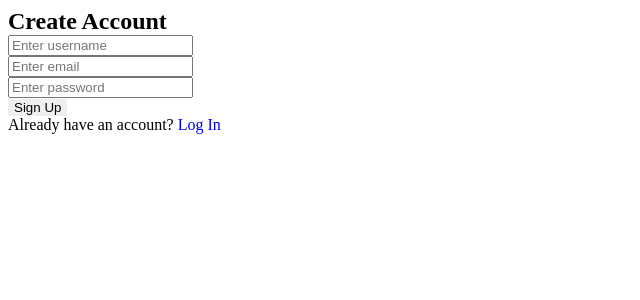
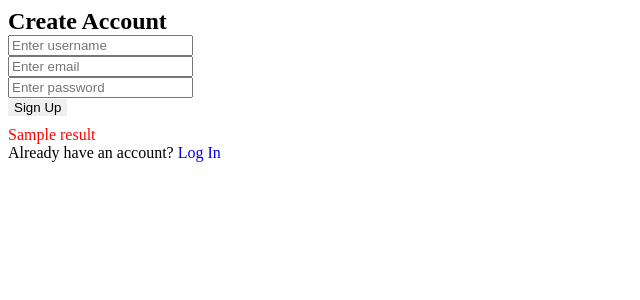
Before and after one commit to Danpsyper/Py-html-programm, a Flask app: template Py-html-programm/templates/index.html in a window 1280 px wide. Shown: the top 300 px of the page, without its empty margins (0-640 px from the left). Run offline with Flask 3, Linux system fonts and the light colour scheme; the template is opened without the code that fills it: most values are stand-ins (such as "Sample title", 1, 10 or a date in 2020).

Commit message:
Connected the password

```diff
--- a/Py-html-programm/app.py
+++ b/Py-html-programm/app.py
@@ -1,4 +1,4 @@
-from flask import Flask, render_template
+from flask import Flask, render_template, request
 
 app = Flask(__name__)
 
@@ -26,6 +26,7 @@ def check_upper(func):
         else:
             return func(password)
     return wrapper
+
 @check_upper
 @check_digits
 @charachter_limit
@@ -34,10 +35,13 @@ def password_cheker(password: str) -> str:
 
 @app.route("/")
 def home():
-    name = "Boryslav"
-    return render_template("index.html", name=name)
+    return render_template("index.html")
 
-
+@app.route("/check", methods=["POST"])
+def check():
+    password = request.form.get("password")
+    result = password_cheker(password)
+    return render_template("index.html", result=result)
 
 if __name__ == "__main__":
     app.run(debug=True)
--- a/Py-html-programm/templates/index.html
+++ b/Py-html-programm/templates/index.html
@@ -27,6 +27,10 @@
 
             <button type="submit">Sign Up</button>
 
+            {% if result %}
+            <p style="color:red; margin-top:10px;">{{ result }}</p>
+            {% endif %}
+
             <p class="login-link">
                 Already have an account? <a href="#">Log In</a>
             </p>
```
